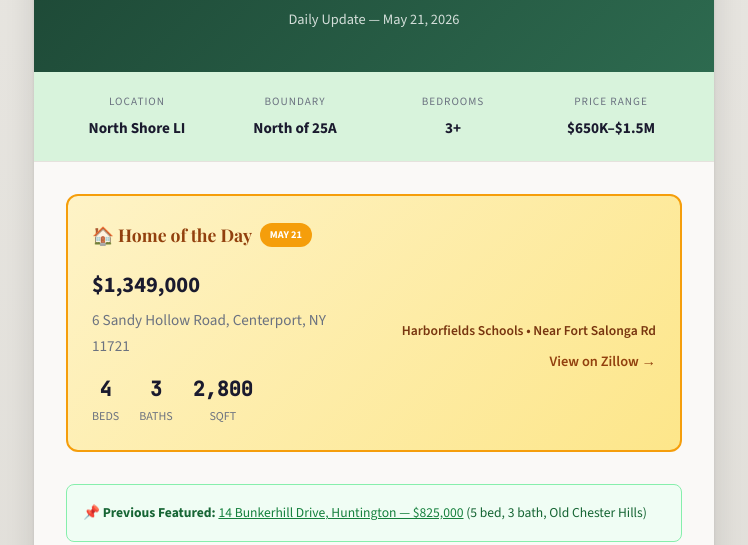
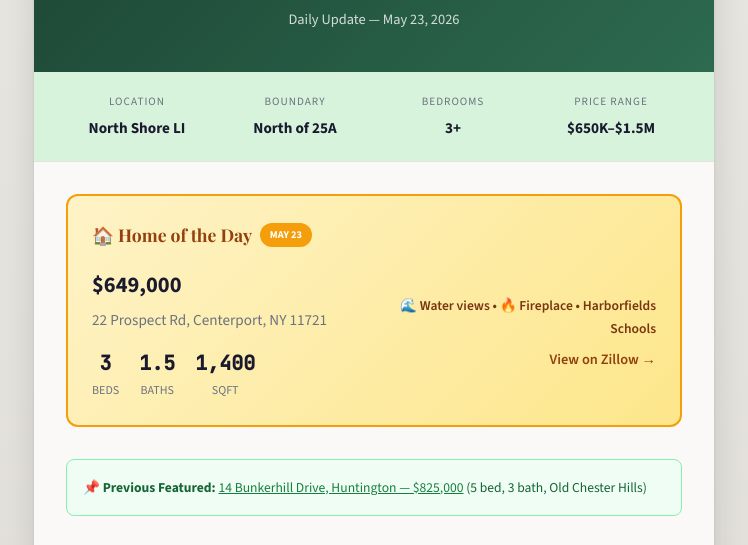
Before and after one commit to chrisohara99/the-full-stack, a plain HTML site: page dist/private/home-search.html in a window 1280 px wide. Shown: the part 212-757 px from the top of the page, without its empty margins (266-1014 px from the left). Drawn offline with nearby package versions, Linux system fonts and the light colour scheme.

Commit message:
Update home search: May 23 - 22 Prospect Rd Centerport $649K

```diff
--- a/dist/private/home-search.html
+++ b/dist/private/home-search.html
@@ -295,7 +295,7 @@
         <div class="header">
             <div class="header-icon">🏡</div>
             <h1>O'Hara Home Search</h1>
-            <p class="date">Daily Update — May 21, 2026</p>
+            <p class="date">Daily Update — May 23, 2026</p>
         </div>
 
         <div class="criteria">
@@ -320,32 +320,32 @@
         </div>
 
         <div class="content">
-            <a href="https://www.zillow.com/homedetails/6-Sandy-Hollow-Rd-Centerport-NY-11721/2094373666_zpid/" class="home-of-day" target="_blank">
+            <a href="https://www.zillow.com/homedetails/22-Prospect-Rd-Centerport-NY-11721/59558362_zpid/" class="home-of-day" target="_blank">
                 <div class="home-of-day-header">
                     <h3>🏠 Home of the Day</h3>
-                    <span class="home-of-day-badge">May 21</span>
+                    <span class="home-of-day-badge">May 23</span>
                 </div>
                 <div class="home-of-day-content">
                     <div class="home-of-day-details">
-                        <h4>$1,349,000</h4>
-                        <p class="address">6 Sandy Hollow Road, Centerport, NY 11721</p>
+                        <h4>$649,000</h4>
+                        <p class="address">22 Prospect Rd, Centerport, NY 11721</p>
                         <div class="home-of-day-stats">
                             <div class="stat">
-                                <div class="stat-value">4</div>
+                                <div class="stat-value">3</div>
                                 <div class="stat-label">Beds</div>
                             </div>
                             <div class="stat">
-                                <div class="stat-value">3</div>
+                                <div class="stat-value">1.5</div>
                                 <div class="stat-label">Baths</div>
                             </div>
                             <div class="stat">
-                                <div class="stat-value">2,800</div>
+                                <div class="stat-value">1,400</div>
                                 <div class="stat-label">Sqft</div>
                             </div>
                         </div>
                     </div>
                     <div class="home-of-day-cta">
-                        <p style="margin: 0; font-size: 0.85rem; color: #78350f;">Harborfields Schools • Near Fort Salonga Rd</p>
+                        <p style="margin: 0; font-size: 0.85rem; color: #78350f;">🌊 Water views • 🔥 Fireplace • Harborfields Schools</p>
                         <p style="margin: 0.5rem 0 0;">View on Zillow →</p>
                     </div>
                 </div>
```
